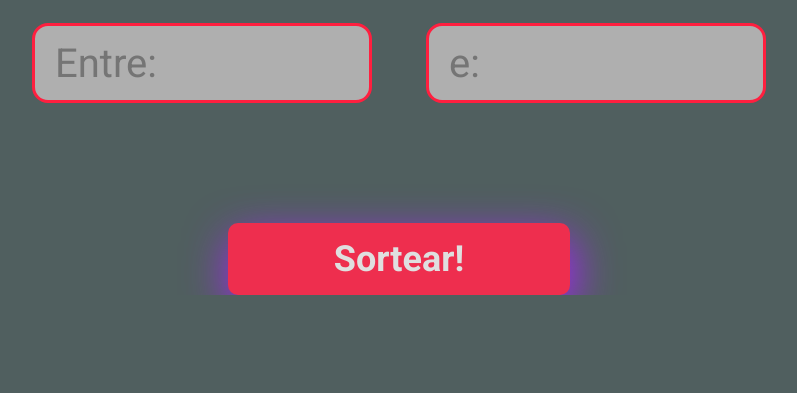
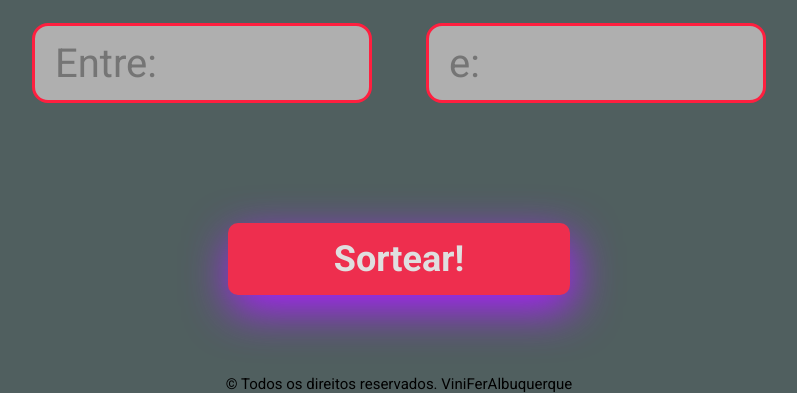
Before and after one commit to ViniFerAlbuquerque/Projeto-Random, a plain HTML site: page index.html in a window 1280 px wide. Shown: the part 541-934 px from the top of the page, without its empty margins (241-1038 px from the left). Before the commit the page ends 836 px from the top, so only its background shows below. Drawn offline with Linux system fonts and the light colour scheme.

Commit message:
first project update

```diff
--- a/index.html
+++ b/index.html
@@ -1,12 +1,15 @@
 <!DOCTYPE html>
 <html lang="pt-br">
+
 <head>
     <meta charset="UTF-8">
     <meta name="viewport" content="width=device-width, initial-scale=1.0">
     <link rel="stylesheet" href="./styles.css">
     <title>Sorteador!</title>
 </head>
+
 <body>
+
     <img src="./assets/sort 1.png" alt="">
 
     <h2>Sortear um número:</h2>
@@ -17,13 +20,18 @@
     </div>
 
     <div>
-    <p class="result"></p>
+        <p class="result"></p>
     </div>
 
     <button onclick="generateNumber()">Sortear!</button>
+
+    <footer>
+        <p>© Todos os direitos reservados. ViniFerAlbuquerque</p>
+    </footer>
 
 </body>
 <script src="./script.js">
 
 </script>
+
 </html>
--- a/styles.css
+++ b/styles.css
@@ -104,3 +104,12 @@ button:active {
             font-size: 35px;
         }
     }
+
+    footer {
+        margin-top: 10vh;
+
+        p {
+            margin: 0;
+            font-size: 15px;
+        }
+    }
```
Also changed, not shown: script.js (line endings or trailing spaces).
